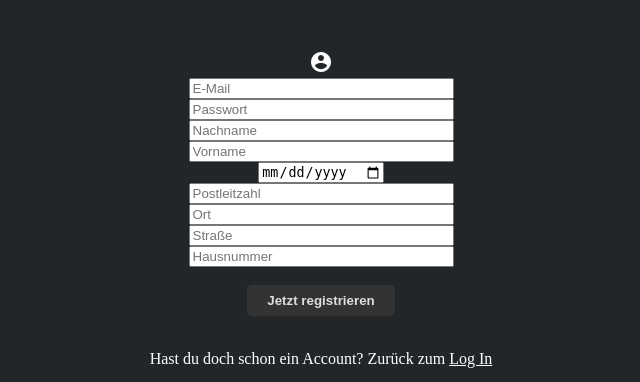
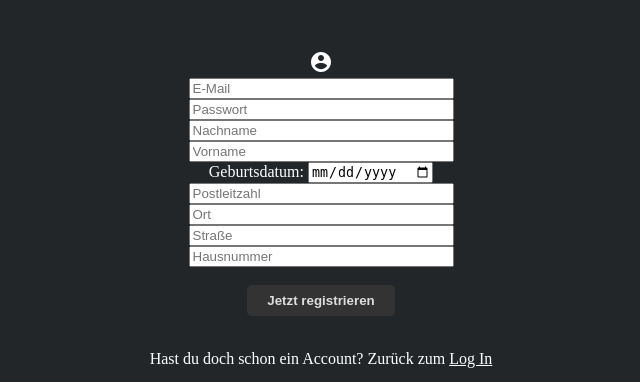
Before and after one commit to Vochel/PHP-Webshop, a PHP site: page /registration.php in a window 1280 px wide. Shown: the part 120-502 px from the top of the page, without its empty margins (319-959 px from the left). Run offline with PHP 8.4, Linux system fonts and the light colour scheme.

Commit message:
final comments

```diff
--- a/registration.php
+++ b/registration.php
@@ -59,6 +59,7 @@
                 echo "<p style='color: red;'>Fehler: <br> Registrierung fehlgeschlagen! Versuche es erneut.</p>";
             }
             ?>
+            <!-- Formular zur Registartion der Nutzer -->
             <form action="registration.php" method="post">
                 <input type="text" name="mail" required placeholder="E-Mail" size="30">
                 <br>
@@ -68,7 +69,8 @@
                 <br>
                 <input type="text" name="fname" required placeholder="Vorname" size="30">
                 <br>
-                <input type="date" name="bdate" required placeholder="Geburtsdatum (YYYY-MM-DD)" size="30">
+                Geburtsdatum: <input type="date" name="bdate" required placeholder="Geburtsdatum (YYYY-MM-DD)"
+                    size="30">
                 <br>
                 <input type="text" name="postcode" required placeholder="Postleitzahl" size="30">
                 <br>
```
Also changed, not shown: bestellung.php (+0 -7 lines), kasse.php (+12 -2 lines), ratings.php (+31 -8 lines).
